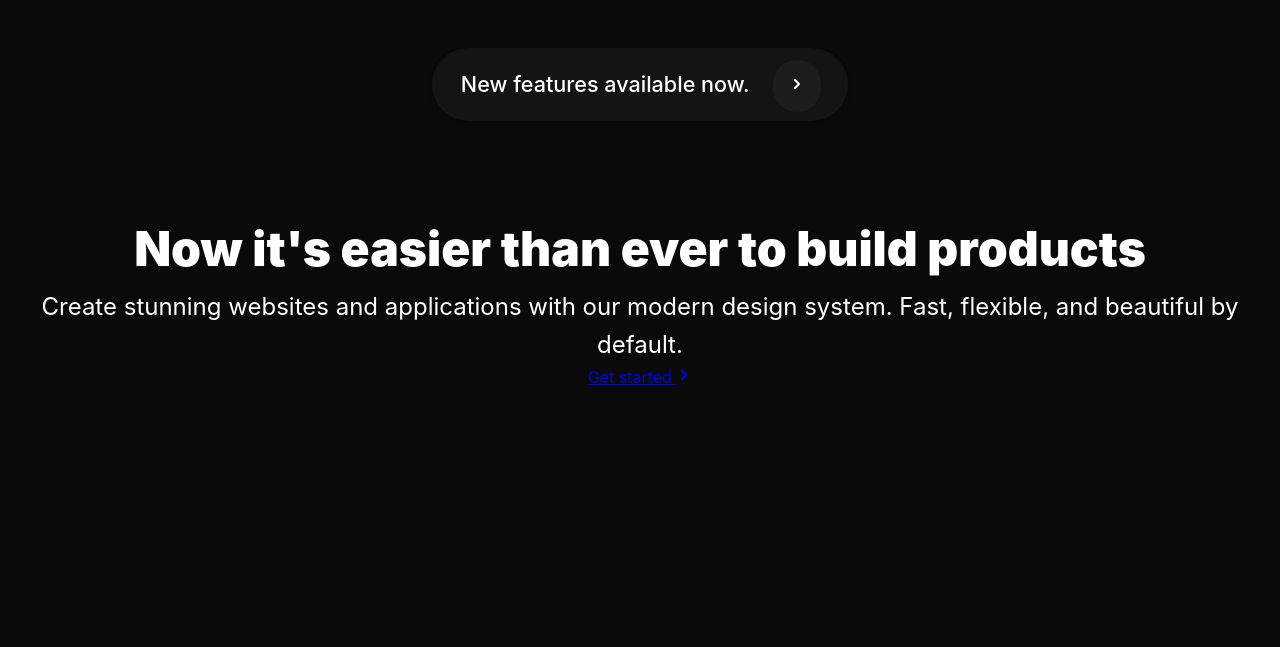
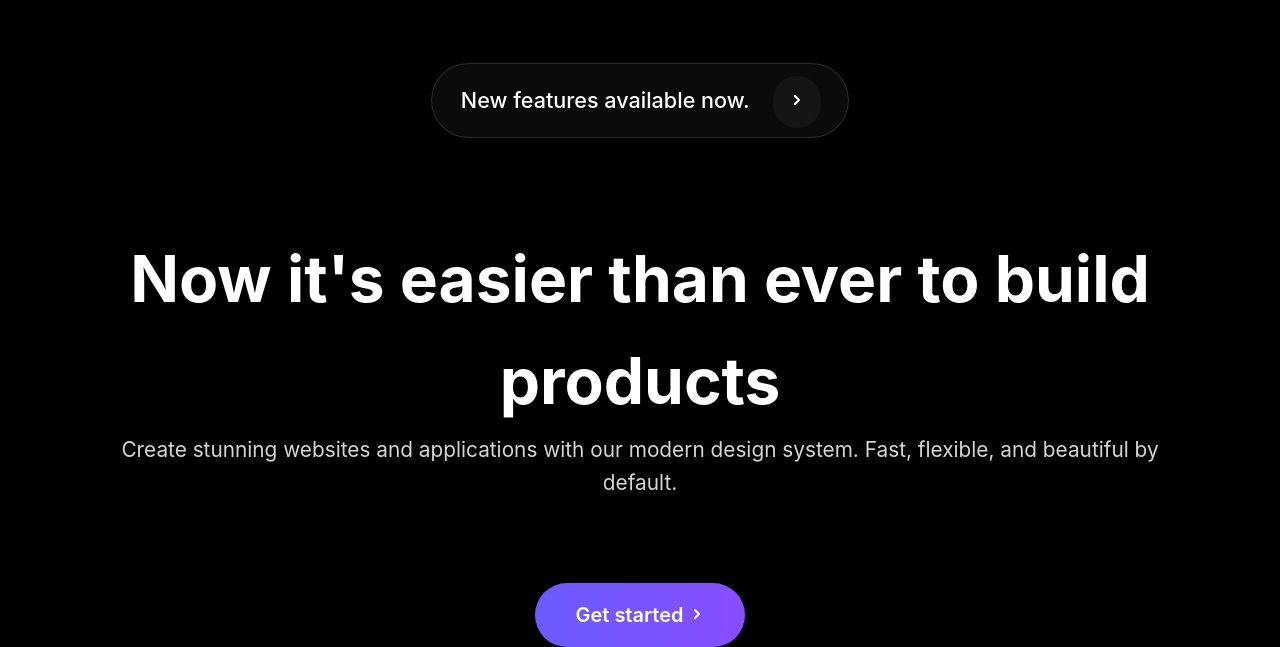
Before and after one commit to ishansing/full_stack-webdev, a website: page Code/chai-aur-hero-section-fsd6ia2y/challenge-1/index.html in a window 1280 px wide. Shown: the part 252-899 px from the top of the page. Before the commit the page ends 800 px from the top, so only its background shows below. Drawn offline with Linux system fonts and the light colour scheme.

Commit message:
vault backup: 2025-01-30 01:37:35

```diff
--- a/Code/chai-aur-hero-section-fsd6ia2y/challenge-1/styles.css
+++ b/Code/chai-aur-hero-section-fsd6ia2y/challenge-1/styles.css
@@ -9,7 +9,7 @@ body {
     Ubuntu, Cantarell, sans-serif;
   line-height: 1.6;
   color: white;
-  background-color: #0a0a0a;
+  background: rgb(0, 0, 0);
 }
 
 .hero {
@@ -25,7 +25,11 @@ body {
   padding: 1.2rem;
   border-radius: 50px;
   box-shadow: 0 2px 4px rgba(0, 0, 0, 0.2);
+  margin-top: 15px;
   margin-bottom: 70px;
+  border-width: 1.5px;
+  border-style: solid;
+  border-color: rgb(176, 176, 176, 0.2);
 }
 
 .announcement-link {
@@ -57,15 +61,34 @@ body {
 }
 
 .hero-title {
-  font-weight: 900;
-  font-size: 3rem;
+  font-weight: 700;
+  font-size: 4rem;
+  padding-left: 50px;
+  padding-right: 50px;
 }
 
 .hero-description {
-  font-size: 1.5rem;
+  font-size: 1.3rem;
+  color: rgb(213, 213, 213);
+  padding-left: 100px;
+  padding-right: 100px;
+  margin-bottom: 100px;
 }
 
 .cta-button {
+  background: linear-gradient(90deg, #6a5cff, #884dff);
+  text-decoration: none;
+  color: white;
+  border: none;
+  border-radius: 999px;
+  padding: 20px 40px;
+  font-size: 20px;
+  font-weight: 600;
+  align-items: center;
+  gap: 8px;
+  cursor: pointer;
+  box-shadow: 0px 4px 10px rgba(0, 0, 0, 0.2);
+  transition: transform 0.2s ease, box-shadow 0.2s ease;
 }
 
 .cta-button:hover {
```
Also changed, not shown: .obsidian/graph.json, .obsidian/workspace.json.
